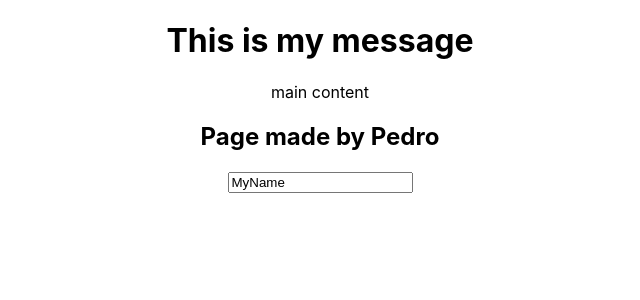
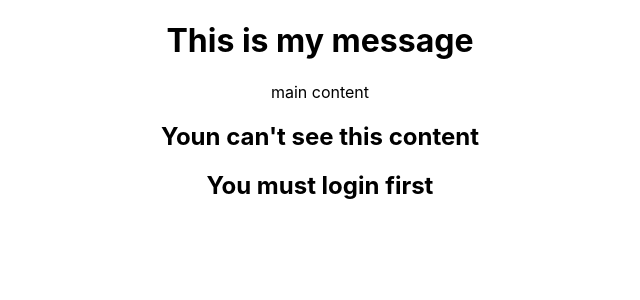
Before and after one commit to plo750/ReactDjangoFullStack-firest-react-app, a React (Create React App) app: page / in a window 1280 px wide. Shown: the top 300 px of the page, without its empty margins (320-960 px from the left). Built offline with nearby package versions, Linux system fonts and the light colour scheme.

Commit message:
S04-49 Conditional Display

```diff
--- a/src/App.js
+++ b/src/App.js
@@ -9,12 +9,20 @@ function createAlert() {
   alert('Hello, you clicked me from parent');
 }
 
+function ShowMessage(props) {
+  if(props.toShow)
+    return <h2>My Message</h2>
+  else
+    return <h2>Forbidden</h2>
+}
+
 function App() {
     return (
       <div className="App">
         <Header info="This is my message" />
         <p>main content</p>
         <Footer trademark="Page made by Pedro" myAlert={createAlert}/>
+        { /* <ShowMessage toShow={false}/> */ }
       </div>
     );
 }
--- a/src/Components/footer.js
+++ b/src/Components/footer.js
@@ -7,7 +7,8 @@ class Footer extends Component { // props are inherited from Component
   //
   state = {
     name: '',
-    age: '54'
+    age: '54',
+    isLogin: false
   }
 
   // Live cycle methods
@@ -34,6 +35,8 @@ class Footer extends Component { // props are inherited from Component
   render() {
     return (
       <React.Fragment>
+        { this.state.isLogin ? (
+          <React.Fragment>
             {/* <h2 onClick={this.createAlert}> */}
             <h2 onClick={this.props.myAlert}>
               {this.props.trademark}
@@ -41,6 +44,16 @@ class Footer extends Component { // props are inherited from Component
             <input value={this.state.name}
             onChange={this.changed} type="text" />
           </React.Fragment>
+        ): (
+            <React.Fragment>
+              {/* <h2 onClick={this.createAlert}> */}
+              <h2>Youn can't see this content</h2>
+              <h2>You must login first</h2>
+            </React.Fragment>
+          )
+        }
+
+      </React.Fragment>
     )
   }
 }
```
Lines whose indentation alone changed are shown as unchanged.
